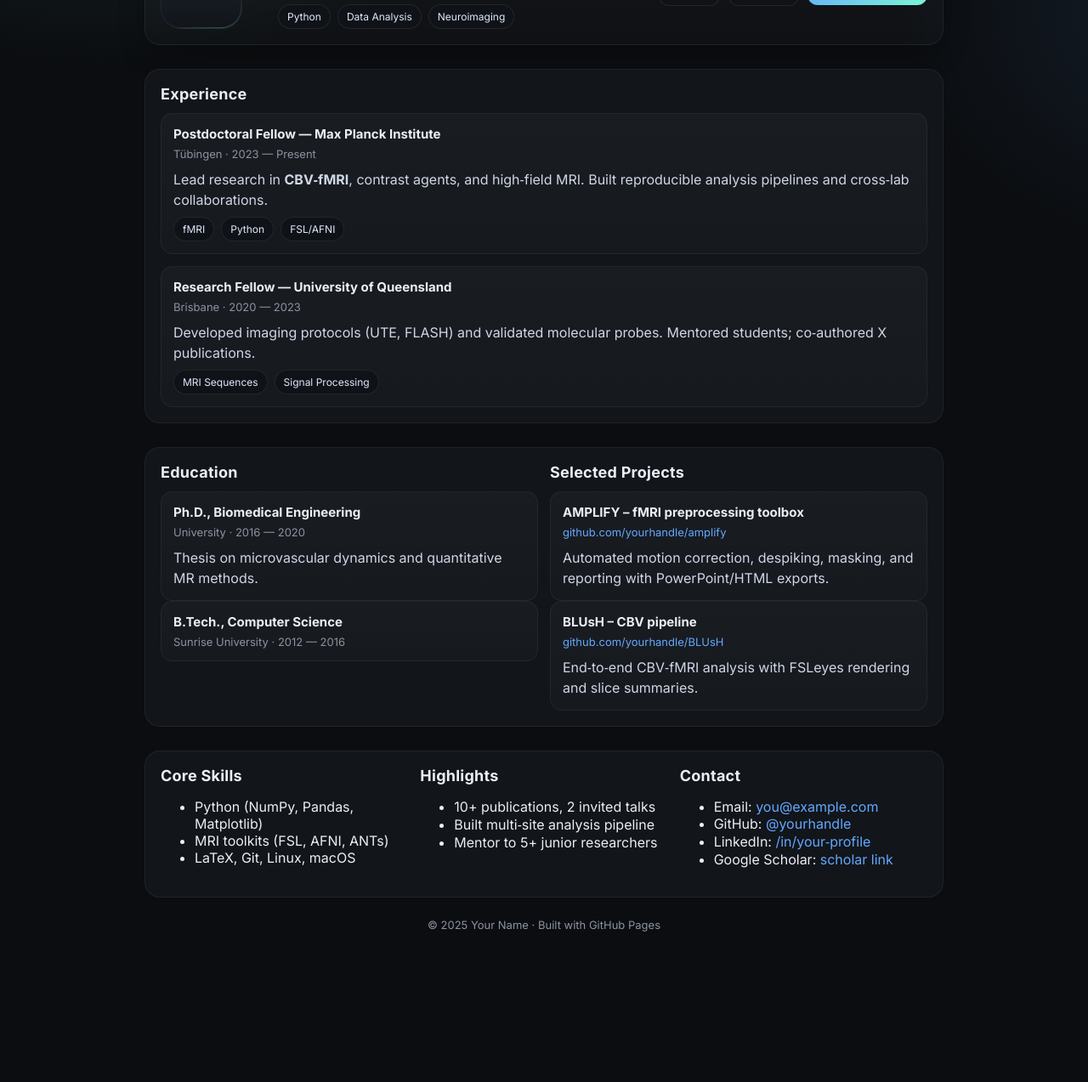
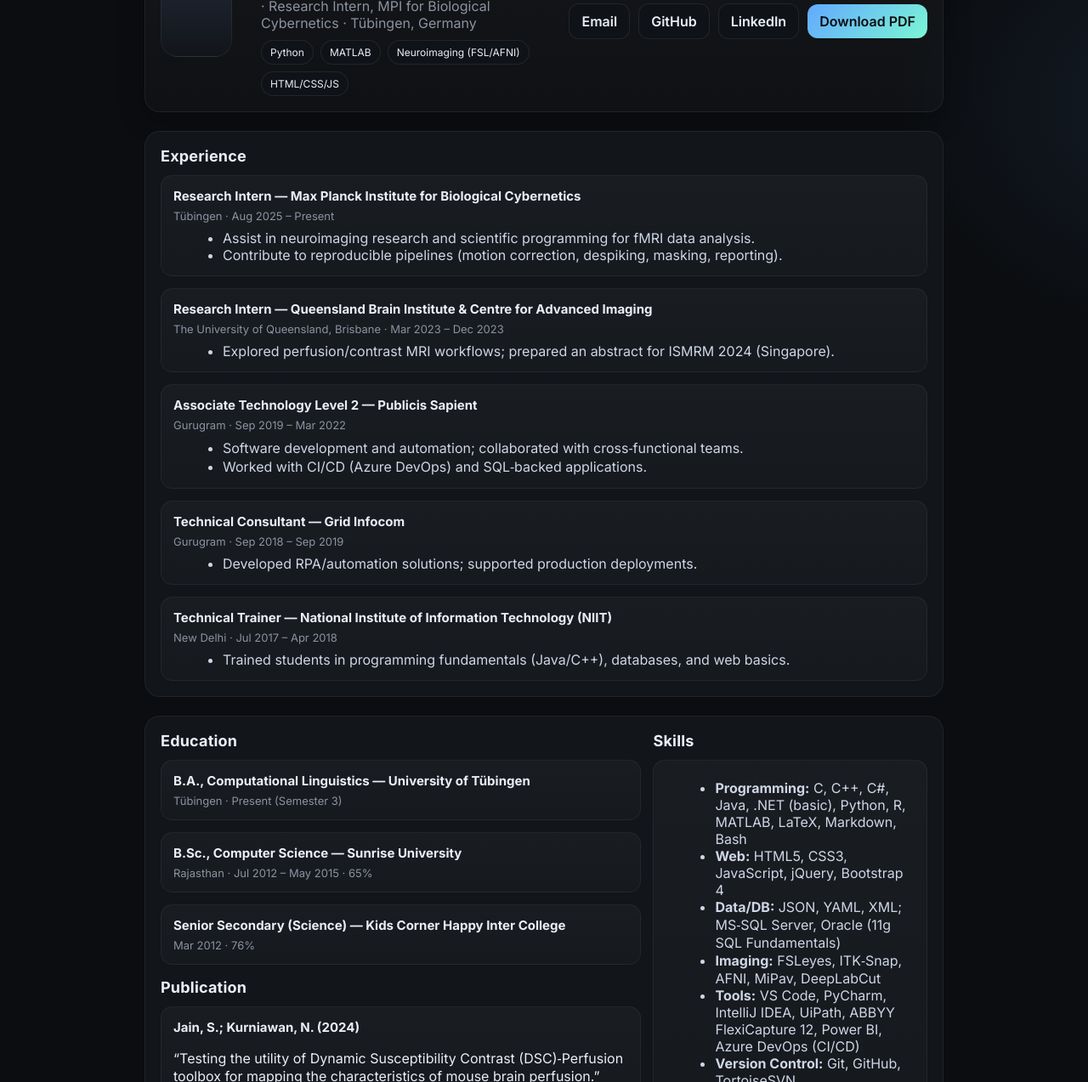
Before and after one commit to shreyaj661/shreyaj661.github.io, a plain HTML site: page index.html in a window 1280 px wide. Shown: the part 110-1383 px from the top of the page at 85% size. Before the commit the page ends 1286 px from the top, so only its background shows below. Drawn offline with Linux system fonts and the light colour scheme.

Commit message:
Update index.html

```diff
--- a/index.html
+++ b/index.html
@@ -3,78 +3,61 @@
 <head>
   <meta charset="utf-8" />
   <meta name="viewport" content="width=device-width, initial-scale=1" />
-  <title>Your Name – Resume</title>
-  <meta name="description" content="Resume and portfolio of Your Name." />
+  <title>Shreya Jain — Resume</title>
+  <meta name="description" content="One‑page resume for Shreya Jain, Computational Linguistics student and Research Intern at MPI for Biological Cybernetics, Tübingen." />
   <link rel="preconnect" href="https://fonts.googleapis.com">
   <link rel="preconnect" href="https://fonts.gstatic.com" crossorigin>
   <link href="https://fonts.googleapis.com/css2?family=Inter:wght@300;400;600;700&display=swap" rel="stylesheet">
   <style>
-    :root {
-      --bg: #0b0d10;            /* deep gray */
-      --card: #12151a;
-      --muted: #8b93a1;
-      --text: #eaeef6;
-      --accent: #62a8ff;       /* soft blue */
-      --accent-2: #7cf7d4;     /* teal */
-      --ring: 24px;
-    }
-    * { box-sizing: border-box }
-    html,body { margin: 0; font-family: Inter, system-ui, -apple-system, Segoe UI, Roboto, Helvetica, Arial, "Apple Color Emoji", "Segoe UI Emoji"; background: radial-gradient(1200px 800px at 10% -10%, rgba(124,247,212,.12), transparent 40%), radial-gradient(900px 700px at 110% 10%, rgba(98,168,255,.10), transparent 40%), var(--bg); color: var(--text); }
-    a { color: var(--accent); text-decoration: none }
-    a:hover { text-decoration: underline }
-    .wrap { max-width: 980px; margin: 0 auto; padding: 28px 20px 80px }
-
-    /* header */
-    .hero { display:grid; grid-template-columns: 120px 1fr auto; gap: 18px; align-items:center; padding: 18px; border-radius: 18px; background: linear-gradient(180deg, rgba(255,255,255,0.04), rgba(255,255,255,0.02)); border:1px solid rgba(255,255,255,0.06); box-shadow: 0 10px 30px rgba(0,0,0,.25) }
-    .avatar { width: 96px; height: 96px; border-radius: 24px; background: linear-gradient(180deg, #1d2430, #12151a); border: 1px solid rgba(255,255,255,.06); position:relative; overflow:hidden }
-    .avatar::after{ content:""; position:absolute; inset:-1px; border-radius:24px; padding:2px; background: radial-gradient(200px 120px at 40% -10%, rgba(98,168,255,.5), transparent 40%), radial-gradient(200px 150px at 80% 120%, rgba(124,247,212,.4), transparent 40%); -webkit-mask: linear-gradient(#000 0 0) content-box, linear-gradient(#000 0 0); -webkit-mask-composite: xor; mask-composite: exclude; }
-    .name { font-size: 28px; font-weight: 700; letter-spacing: .2px }
-    .tagline { color: var(--muted); margin-top: 6px }
-    .cta { display:flex; gap:10px; align-items:center}
-    .btn { display:inline-flex; align-items:center; gap:10px; padding:10px 14px; border-radius: 12px; border:1px solid rgba(255,255,255,.08); background:#0f1318; color:var(--text); font-weight:600 }
-    .btn.primary { background: linear-gradient(135deg, var(--accent), var(--accent-2)); color:#0b0d10; border:none }
-
-    /* section */
-    section { margin-top: 28px; padding: 18px; background: var(--card); border:1px solid rgba(255,255,255,.06); border-radius: 18px }
-    h2 { margin: 0 0 12px; font-size: 18px; letter-spacing:.25px }
-    .grid { display:grid; gap:14px }
-
-    /* experience cards */
-    .xp { padding: 14px; border-radius: 14px; background: linear-gradient(180deg, rgba(255,255,255,.03), rgba(255,255,255,.02)); border:1px solid rgba(255,255,255,.05) }
-    .xp h3 { margin:0; font-size:15px }
-    .xp .meta { display:flex; gap:10px; flex-wrap:wrap; color: var(--muted); font-size: 13px; margin-top:6px }
-    .xp p { margin:10px 0 0; color:#cfd6e6; line-height:1.5 }
-
-    /* badges */
-    .badges { display:flex; flex-wrap:wrap; gap:8px; margin-top:8px }
-    .badge { font-size:12px; padding:6px 10px; border-radius:999px; border:1px solid rgba(255,255,255,.08); background: #0f1318; color:#dfe7fb }
-
-    /* footer */
-    footer{ margin-top:24px; color:var(--muted); font-size:13px; text-align:center }
-
-    @media (min-width: 720px){
-      .grid.cols-2{ grid-template-columns: 1fr 1fr }
-      .grid.cols-3{ grid-template-columns: 1fr 1fr 1fr }
-    }
+    :root { --bg:#0b0d10; --card:#12151a; --muted:#8b93a1; --text:#eaeef6; --accent:#62a8ff; --accent2:#7cf7d4; }
+    *{box-sizing:border-box}
+    html,body{margin:0;background:radial-gradient(1200px 800px at 10% -10%, rgba(124,247,212,.12), transparent 40%),radial-gradient(900px 700px at 110% 10%, rgba(98,168,255,.10), transparent 40%),var(--bg);color:var(--text);font-family:Inter,system-ui,-apple-system,Segoe UI,Roboto,Helvetica,Arial}
+    a{color:var(--accent);text-decoration:none}
+    a:hover{text-decoration:underline}
+    .wrap{max-width:980px;margin:0 auto;padding:28px 20px 64px}
+    .hero{display:grid;grid-template-columns:100px 1fr auto;gap:18px;align-items:center;padding:18px;border-radius:18px;background:linear-gradient(180deg,rgba(255,255,255,.04),rgba(255,255,255,.02));border:1px solid rgba(255,255,255,.06);box-shadow:0 10px 30px rgba(0,0,0,.25)}
+    .avatar{width:84px;height:84px;border-radius:20px;background:linear-gradient(180deg,#1d2430,#12151a);border:1px solid rgba(255,255,255,.06)}
+    .name{font-size:28px;font-weight:700}
+    .tagline{color:var(--muted);margin-top:6px}
+    .badges{display:flex;flex-wrap:wrap;gap:8px;margin-top:10px}
+    .badge{font-size:12px;padding:6px 10px;border-radius:999px;border:1px solid rgba(255,255,255,.08);background:#0f1318}
+    .cta{display:flex;gap:10px;align-items:center}
+    .btn{display:inline-flex;align-items:center;gap:10px;padding:10px 14px;border-radius:12px;border:1px solid rgba(255,255,255,.08);background:#0f1318;color:var(--text);font-weight:600}
+    .btn.primary{background:linear-gradient(135deg,var(--accent),var(--accent2));color:#0b0d10;border:none}
+    section{margin-top:22px;padding:18px;background:var(--card);border:1px solid rgba(255,255,255,.06);border-radius:18px}
+    h2{margin:0 0 12px;font-size:18px;letter-spacing:.2px}
+    .grid{display:grid;gap:14px}
+    .grid.cols-2{grid-template-columns:1fr}
+    .grid.cols-3{grid-template-columns:1fr}
+    @media(min-width:720px){.grid.cols-2{grid-template-columns:1fr 1fr}.grid.cols-3{grid-template-columns:1fr 1fr 1fr}}
+    .xp{padding:14px;border-radius:14px;background:linear-gradient(180deg,rgba(255,255,255,.03),rgba(255,255,255,.02));border:1px solid rgba(255,255,255,.05)}
+    .xp h3{margin:0;font-size:15px}
+    .meta{display:flex;gap:10px;flex-wrap:wrap;color:var(--muted);font-size:13px;margin-top:6px}
+    .xp ul{margin:8px 0 0 18px;color:#cfd6e6}
+    .two-col{display:grid;grid-template-columns:1fr;gap:14px}
+    @media(min-width:900px){.two-col{grid-template-columns:2fr 1fr}}
+    footer{margin-top:20px;color:var(--muted);font-size:13px;text-align:center}
   </style>
 </head>
 <body>
   <div class="wrap">
-    <!-- Hero / Header -->
+    <!-- Header -->
     <header class="hero">
       <div class="avatar" aria-hidden="true"></div>
       <div>
         <div class="name">Shreya Jain</div>
-        <div class="tagline">Job Title • Keywords • Location</div>
+        <div class="tagline">Computational Linguistics (B.A., Semester 3) · Research Intern, MPI for Biological Cybernetics · Tübingen, Germany</div>
         <div class="badges" aria-label="Key skills">
           <span class="badge">Python</span>
-          <span class="badge">Data Analysis</span>
-          <span class="badge">Neuroimaging</span>
+          <span class="badge">MATLAB</span>
+          <span class="badge">Neuroimaging (FSL/AFNI)</span>
+          <span class="badge">HTML/CSS/JS</span>
         </div>
       </div>
       <nav class="cta">
-        <a class="btn" href="mailto:you@example.com">Email</a>
-        <a class="btn" href="https://github.com/yourhandle" target="_blank" rel="noreferrer">GitHub</a>
+        <a class="btn" href="mailto:shreya.jain@tuebingen.mpg.de">Email</a>
+        <a class="btn" href="https://github.com/shreyaj661" target="_blank" rel="noreferrer">GitHub</a>
+        <a class="btn" href="https://www.linkedin.com/in/shreyaj661/" target="_blank" rel="noreferrer">LinkedIn</a>
         <a class="btn primary" href="assets/resume.pdf" target="_blank" rel="noreferrer">Download PDF</a>
       </nav>
     </header>
@@ -84,88 +67,126 @@
       <h2>Experience</h2>
       <div class="grid">
         <article class="xp">
-          <h3>Postdoctoral Fellow — Max Planck Institute</h3>
-          <div class="meta">Tübingen · 2023 — Present</div>
-          <p>Lead research in <strong>CBV‑fMRI</strong>, contrast agents, and high‑field MRI. Built reproducible analysis pipelines and cross‑lab collaborations.</p>
-          <div class="badges">
-            <span class="badge">fMRI</span><span class="badge">Python</span><span class="badge">FSL/AFNI</span>
-          </div>
+          <h3>Research Intern — Max Planck Institute for Biological Cybernetics</h3>
+          <div class="meta">Tübingen · Aug 2025 – Present</div>
+          <ul>
+            <li>Assist in neuroimaging research and scientific programming for fMRI data analysis.</li>
+            <li>Contribute to reproducible pipelines (motion correction, despiking, masking, reporting).</li>
+          </ul>
         </article>
         <article class="xp">
-          <h3>Research Fellow — University of Queensland</h3>
-          <div class="meta">Brisbane · 2020 — 2023</div>
-          <p>Developed imaging protocols (UTE, FLASH) and validated molecular probes. Mentored students; co‑authored X publications.</p>
-          <div class="badges">
-            <span class="badge">MRI Sequences</span><span class="badge">Signal Processing</span>
-          </div>
+          <h3>Research Intern — Queensland Brain Institute & Centre for Advanced Imaging</h3>
+          <div class="meta">The University of Queensland, Brisbane · Mar 2023 – Dec 2023</div>
+          <ul>
+            <li>Explored perfusion/contrast MRI workflows; prepared an abstract for ISMRM 2024 (Singapore).</li>
+          </ul>
+        </article>
+        <article class="xp">
+          <h3>Associate Technology Level 2 — Publicis Sapient</h3>
+          <div class="meta">Gurugram · Sep 2019 – Mar 2022</div>
+          <ul>
+            <li>Software development and automation; collaborated with cross‑functional teams.</li>
+            <li>Worked with CI/CD (Azure DevOps) and SQL‑backed applications.</li>
+          </ul>
+        </article>
+        <article class="xp">
+          <h3>Technical Consultant — Grid Infocom</h3>
+          <div class="meta">Gurugram · Sep 2018 – Sep 2019</div>
+          <ul>
+            <li>Developed RPA/automation solutions; supported production deployments.</li>
+          </ul>
+        </article>
+        <article class="xp">
+          <h3>Technical Trainer — National Institute of Information Technology (NIIT)</h3>
+          <div class="meta">New Delhi · Jul 2017 – Apr 2018</div>
+          <ul>
+            <li>Trained students in programming fundamentals (Java/C++), databases, and web basics.</li>
+          </ul>
         </article>
       </div>
     </section>
 
-    <!-- Education & Highlights in two columns -->
-    <section>
-      <div class="grid cols-2">
-        <div>
-          <h2>Education</h2>
-          <div class="xp">
-            <h3>Ph.D., Biomedical Engineering</h3>
-            <div class="meta">University · 2016 — 2020</div>
-            <p>Thesis on microvascular dynamics and quantitative MR methods.</p>
-          </div>
-          <div class="xp">
-            <h3>B.Tech., Computer Science</h3>
-            <div class="meta">Sunrise University · 2012 — 2016</div>
-          </div>
+    <!-- Education + Sidebar -->
+    <section class="two-col">
+      <div>
+        <h2>Education</h2>
+        <div class="grid">
+          <article class="xp">
+            <h3>B.A., Computational Linguistics — University of Tübingen</h3>
+            <div class="meta">Tübingen · Present (Semester 3)</div>
+          </article>
+          <article class="xp">
+            <h3>B.Sc., Computer Science — Sunrise University</h3>
+            <div class="meta">Rajasthan · Jul 2012 – May 2015 · 65%</div>
+          </article>
+          <article class="xp">
+            <h3>Senior Secondary (Science) — Kids Corner Happy Inter College</h3>
+            <div class="meta">Mar 2012 · 76%</div>
+          </article>
         </div>
-        <div>
-          <h2>Selected Projects</h2>
-          <div class="xp">
-            <h3>AMPLIFY – fMRI preprocessing toolbox</h3>
-            <div class="meta"><a href="https://github.com/yourhandle/amplify">github.com/yourhandle/amplify</a></div>
-            <p>Automated motion correction, despiking, masking, and reporting with PowerPoint/HTML exports.</p>
-          </div>
-          <div class="xp">
-            <h3>BLUsH – CBV pipeline</h3>
-            <div class="meta"><a href="https://github.com/yourhandle/BLUsH">github.com/yourhandle/BLUsH</a></div>
-            <p>End‑to‑end CBV‑fMRI analysis with FSLeyes rendering and slice summaries.</p>
-          </div>
-        </div>
+
+        <h2 style="margin-top:16px">Publication</h2>
+        <article class="xp">
+          <h3>Jain, S.; Kurniawan, N. (2024)</h3>
+          <p>“Testing the utility of Dynamic Susceptibility Contrast (DSC)‑Perfusion toolbox for mapping the characteristics of mouse brain perfusion.” <em>ISMRM 2024</em>, Singapore.</p>
+        </article>
       </div>
-    </section>
 
-    <!-- Publications or Skills -->
-    <section>
-      <div class="grid cols-3">
-        <div>
-          <h2>Core Skills</h2>
+      <div>
+        <h2>Skills</h2>
+        <article class="xp">
           <ul>
-            <li>Python (NumPy, Pandas, Matplotlib)</li>
-            <li>MRI toolkits (FSL, AFNI, ANTs)</li>
-            <li>LaTeX, Git, Linux, macOS</li>
+            <li><strong>Programming:</strong> C, C++, C#, Java, .NET (basic), Python, R, MATLAB, LaTeX, Markdown, Bash</li>
+            <li><strong>Web:</strong> HTML5, CSS3, JavaScript, jQuery, Bootstrap 4</li>
+            <li><strong>Data/DB:</strong> JSON, YAML, XML; MS‑SQL Server, Oracle (11g SQL Fundamentals)</li>
+            <li><strong>Imaging:</strong> FSLeyes, ITK‑Snap, AFNI, MiPav, DeepLabCut</li>
+            <li><strong>Tools:</strong> VS Code, PyCharm, IntelliJ IDEA, UiPath, ABBYY FlexiCapture 12, Power BI, Azure DevOps (CI/CD)</li>
+            <li><strong>Version Control:</strong> Git, GitHub, TortoiseSVN</li>
+            <li><strong>OS:</strong> Windows, Linux/Unix</li>
           </ul>
-        </div>
-        <div>
-          <h2>Highlights</h2>
+        </article>
+
+        <h2 style="margin-top:16px">Certifications</h2>
+        <article class="xp">
           <ul>
-            <li>10+ publications, 2 invited talks</li>
-            <li>Built multi‑site analysis pipeline</li>
-            <li>Mentor to 5+ junior researchers</li>
+            <li>RPA Developer Advanced — UiPath (Nov 2018)</li>
+            <li>PG Diploma in Software Engineering — NIIT (Oct 2015 – Jun 2017 · GPA 9/10)</li>
+            <li>Oracle Database 11g: SQL Fundamentals (Aug 2017)</li>
           </ul>
-        </div>
-        <div>
-          <h2>Contact</h2>
+        </article>
+
+        <h2 style="margin-top:16px">Awards</h2>
+        <article class="xp">
           <ul>
-            <li>Email: <a href="mailto:you@example.com">you@example.com</a></li>
-            <li>GitHub: <a href="https://github.com/yourhandle">@yourhandle</a></li>
-            <li>LinkedIn: <a href="#">/in/your‑profile</a></li>
-            <li>Google Scholar: <a href="#">scholar link</a></li>
+            <li>Star of the Month — Publicis Sapient (2021)</li>
+            <li>Trainer of the Month — NIIT (2018)</li>
           </ul>
-        </div>
+        </article>
+
+        <h2 style="margin-top:16px">Languages</h2>
+        <article class="xp">
+          <ul>
+            <li>Hindi — Native</li>
+            <li>English — Professional Proficiency</li>
+            <li>German — A1 (DaF‑certified, University of Tübingen)</li>
+          </ul>
+        </article>
+
+        <h2 style="margin-top:16px">Contact</h2>
+        <article class="xp">
+          <ul>
+            <li><a href="tel:+4915140116598">+49 151 4011 6598</a></li>
+            <li><a href="mailto:shreya.jain@tuebingen.mpg.de">shreya.jain@tuebingen.mpg.de</a></li>
+            <li><a href="mailto:shreya.jain@student.uni-tuebingen.de">shreya.jain@student.uni-tuebingen.de</a></li>
+            <li><a href="https://github.com/shreyaj661" target="_blank" rel="noreferrer">github.com/shreyaj661</a></li>
+            <li><a href="https://www.linkedin.com/in/shreyaj661/" target="_blank" rel="noreferrer">linkedin.com/in/shreyaj661</a></li>
+          </ul>
+        </article>
       </div>
     </section>
 
     <footer>
-      © <span id="y"></span> Your Name · Built with GitHub Pages
+      © <span id="y"></span> Shreya Jain · Built with GitHub Pages
     </footer>
   </div>
   <script>document.getElementById('y').textContent = new Date().getFullYear();</script>
```
